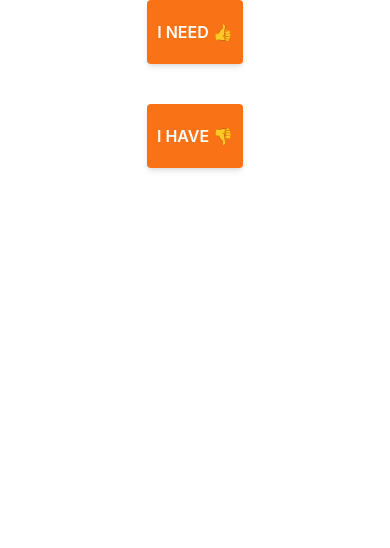
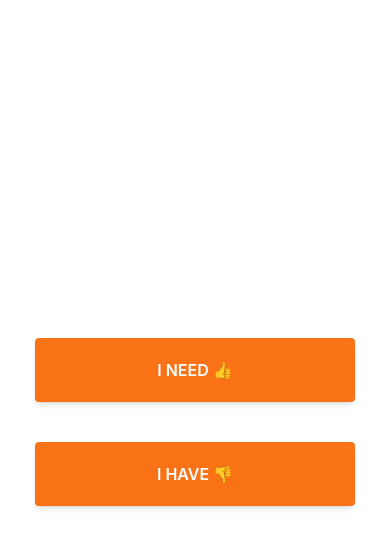
Before and after one commit to SolidarityGR/mobile-app, a React (Create React App) app: page / in a window 390 px wide. Shown: the top 548 px of the page. Built offline with nearby package versions, Linux system fonts and the light colour scheme.

Commit message:
make the rest of the app fully responsive

```diff
--- a/package.json
+++ b/package.json
@@ -8,12 +8,12 @@
 		"@testing-library/react": "^13.4.0",
 		"@testing-library/user-event": "^13.5.0",
 		"classnames": "^2.5.1",
+		"nth-check": ">=2.0.1",
 		"react": "^18.3.1",
 		"react-dom": "^18.3.1",
 		"react-scripts": "^5.0.1",
 		"react-webcam": "^7.2.0",
-		"web-vitals": "^2.1.4",
-		"nth-check": ">=2.0.1"
+		"web-vitals": "^2.1.4"
 	},
 	"scripts": {
 		"start": "react-scripts start --host 0.0.0.0",
--- a/src/App.js
+++ b/src/App.js
@@ -34,7 +34,7 @@ export default function App() {
 	//320px, 480px, 768px, 1024px, and 1200px
 	return (
 		<BrowserRouter>
-			<div className="w-[320px] md:w-[480px] lg:w-[768px] xl:w-[1024px] 2xl:w-[1200px] mx-auto">
+			<div className="w-[320px] md:w-[480px] lg:w-[768px] xl:w-[1024px] 2xl:w-[1200px] mx-auto h-full">
 				<Routes>
 					{pages.map(page => (
 						<Route
--- a/src/components/Button.js
+++ b/src/components/Button.js
@@ -1,7 +1,14 @@
-function Button({ children, onClick }) {
+import classNames from "classnames"
+
+function Button({ children, onClick, className }) {
+	const btnClasses = classNames(
+		"w-full capitalize py-5 px-10 bg-orange-500 hover:bg-orange-600 rounded text-white font-semibold shadow-md",
+		className
+	)
+
 	return (
 		<button
-			className='w-full capitalize py-5 bg-orange-500 hover:bg-orange-600 rounded text-white font-semibold shadow-md'
+			className={btnClasses}
 			onClick={onClick}
 		>
 			{children}
--- a/src/layouts/StackLayout.js
+++ b/src/layouts/StackLayout.js
@@ -1,9 +1,13 @@
-function StackLayout({ children }) {
-	return (
-		<div className='h-full flex flex-col justify-center items-center px-28 gap-10 '>
-			{children}
-		</div>
+import classNames from "classnames"
+
+function StackLayout({ name, children, className }) {
+	const layoutClasses = classNames(
+		name,
+		"stack-layout h-full flex flex-col justify-center items-center gap-10",
+		className
 	)
+
+	return <div className={layoutClasses}>{children}</div>
 }
 
 export default StackLayout
--- a/src/pages/CategorySelection.js
+++ b/src/pages/CategorySelection.js
@@ -1,16 +1,16 @@
-import Button from '../components/Button'
-import StackLayout from '../layouts/StackLayout'
+import Button from "../components/Button"
+import StackLayout from "../layouts/StackLayout"
 
-import { useNavigate } from 'react-router-dom'
+import { useNavigate } from "react-router-dom"
 
 function CategorySelection() {
 	const navigate = useNavigate()
 
 	return (
-		<StackLayout>
-			<Button onClick={() => navigate('./food')}>Food 🍲</Button>
-			<Button onClick={() => navigate('./clothes')}>Clothes 👕</Button>
-			<Button onClick={() => navigate('./other')}>Other ♻️</Button>
+		<StackLayout name="category-selection">
+			<Button onClick={() => navigate("./food")}>Food 🍲</Button>
+			<Button onClick={() => navigate("./clothes")}>Clothes 👕</Button>
+			<Button onClick={() => navigate("./other")}>Other ♻️</Button>
 		</StackLayout>
 	)
 }
--- a/src/pages/CategorySubmission.js
+++ b/src/pages/CategorySubmission.js
@@ -1,16 +1,16 @@
-import Button from '../components/Button'
-import StackLayout from '../layouts/StackLayout'
+import Button from "../components/Button"
+import StackLayout from "../layouts/StackLayout"
 
-import { useNavigate } from 'react-router-dom'
+import { useNavigate } from "react-router-dom"
 
 function CategorySubmission() {
 	const navigate = useNavigate()
 
 	return (
-		<StackLayout>
-			<Button onClick={() => navigate('./food')}>Food</Button>
-			<Button onClick={() => navigate('./clothes')}>Clothes</Button>
-			<Button onClick={() => navigate('./other')}>Other</Button>
+		<StackLayout name="category-selection">
+			<Button onClick={() => navigate("./food")}>Food 🍲</Button>
+			<Button onClick={() => navigate("./clothes")}>Clothes 👕</Button>
+			<Button onClick={() => navigate("./other")}>Other ♻️</Button>
 		</StackLayout>
 	)
 }
--- a/src/pages/ItemSelection.js
+++ b/src/pages/ItemSelection.js
@@ -1,5 +1,5 @@
-import { useState } from 'react'
-import { useParams } from 'react-router-dom'
+import { useState } from "react"
+import { useParams } from "react-router-dom"
 
 function ItemSelection() {
 	let { type } = useParams()
@@ -7,16 +7,16 @@ function ItemSelection() {
 	const [data] = useState(require(`../mocked_data/${type}.json`))
 
 	return (
-		<div className="item-selection grid grid-cols-1 md:grid-cols-2 lg:grid-cols-3 xl:grid-cols-4 gap-5 mt-10">
+		<div className="item-selection grid grid-cols-1 md:grid-cols-2 lg:grid-cols-3 xl:grid-cols-4 gap-5 py-10">
 			{data.map(({ image, name, provider_rating, available_no_contact }, index) => {
 				return (
 					<div
 						key={`${index}-${name}`}
-						className="flex md:flex-col gap-3 cursor-pointer"
+						className="flex md:flex-col gap-3 cursor-pointer max-sm:border max-sm:border-gray-300 p-2 rounded shadow"
 					>
-						<div className="aspect-square max-sm:size-12">
+						<div className="max-sm:size-12 flex justify-center items-center">
 							<img
-								className="max-sm:rounded-full h-full object-cover"
+								className="max-sm:rounded-full aspect-square w-full object-cover"
 								src={image}
 								alt="asdf"
 							/>
--- a/src/pages/ItemSubmission.js
+++ b/src/pages/ItemSubmission.js
@@ -1,8 +1,8 @@
-import { useParams } from 'react-router-dom'
-import Button from '../components/Button'
-import StackLayout from '../layouts/StackLayout'
-import { useState } from 'react'
-import Webcam from 'react-webcam'
+import { useParams } from "react-router-dom"
+import Button from "../components/Button"
+import StackLayout from "../layouts/StackLayout"
+import { useState } from "react"
+import Webcam from "react-webcam"
 
 function ItemSubmission() {
 	let { type } = useParams()
@@ -10,28 +10,31 @@ function ItemSubmission() {
 	const [openCamera, setOpenCamera] = useState(false)
 
 	return (
-		<div className='h-full'>
-			<StackLayout>
+		<div className="h-full">
+			<StackLayout
+				name="item-submission"
+				className="pb-24"
+			>
 				<button
 					onClick={() => setOpenCamera(!openCamera)}
-					className='size-40 w-full text-white bg-black rounded'
+					className="w-full aspect-square text-white bg-black rounded"
 				>
-					Take A Photo
+					Upload A Photo
 				</button>
 
 				{openCamera && <Webcam />}
 
 				<input
-					className='border border-black placeholder:text-black p-2 w-full'
-					type='text'
-					placeholder='Name'
+					className="border border-black placeholder:text-black p-2 w-full rounded"
+					type="text"
+					placeholder="Name"
 				/>
 			</StackLayout>
 
-			<div className='absolute bottom-0 w-full p-4'>
-				<Button>
+			<div className="absolute bottom-0 left-0 w-full p-4 flex justify-center">
+				<Button className="w-auto">
 					Submit
-					{type === 'food' || type === 'clothes' ? ` ${type}` : ''}
+					{type === "food" || type === "clothes" ? ` ${type}` : ""}
 				</Button>
 			</div>
 		</div>
--- a/src/pages/SignUpLogin.js
+++ b/src/pages/SignUpLogin.js
@@ -1,15 +1,25 @@
-import Button from '../components/Button'
-import StackLayout from '../layouts/StackLayout'
+import Button from "../components/Button"
+import StackLayout from "../layouts/StackLayout"
 
-import { useNavigate } from 'react-router-dom'
+import { useNavigate } from "react-router-dom"
 
 function SignUpLogin() {
 	const navigate = useNavigate()
 
 	return (
 		<StackLayout>
-			<Button onClick={() => navigate('/category/select')}>I NEED 👍</Button>
-			<Button onClick={() => navigate('/category/submit')}>I HAVE 👎</Button>
+			<Button
+				className="w-full"
+				onClick={() => navigate("/category/select")}
+			>
+				I NEED 👍
+			</Button>
+			<Button
+				className="w-full"
+				onClick={() => navigate("/category/submit")}
+			>
+				I HAVE 👎
+			</Button>
 		</StackLayout>
 	)
 }
```
Also changed, not shown: 1 other file (tests, documents, lock files or other folders).
